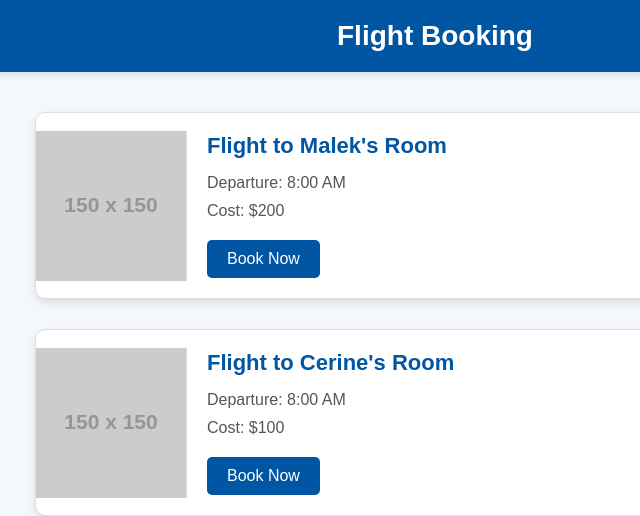
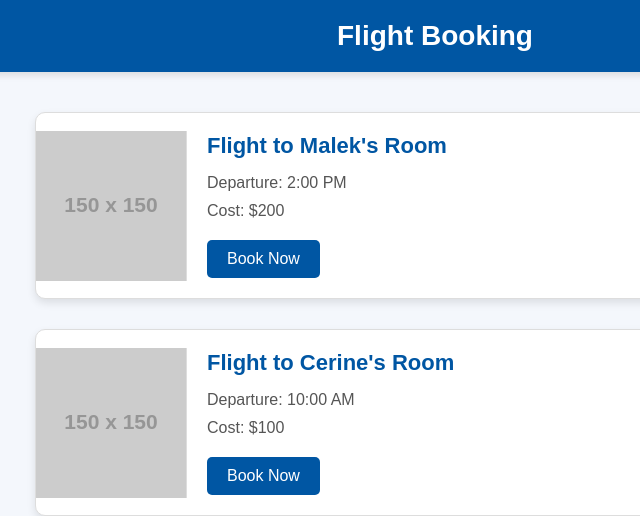
Before and after one commit to MalekPlayzYT/d, a plain HTML site: page flights.html in a window 1280 px wide. Shown: the top 516 px of the page, 205-845 px from the left. Drawn offline with Linux system fonts and the light colour scheme; placeholder pictures from the web are drawn by us.

Commit message:
flights.html

```diff
--- a/flights.html
+++ b/flights.html
@@ -157,7 +157,7 @@
             <img src="https://via.placeholder.com/150" alt="Flight to Paris">
             <div class="flight-details">
                 <h3>Flight to Malek's Room</h3>
-                <p>Departure: 8:00 AM</p>
+                <p>Departure: 2:00 PM</p>
                 <p>Cost: $200</p>
                 <button onclick="openBookingForm('Flight to Paris', 500)">Book Now</button>
             </div>
@@ -166,7 +166,7 @@
             <img src="https://via.placeholder.com/150" alt="Flight to Paris">
             <div class="flight-details">
                 <h3>Flight to Cerine's Room</h3>
-                <p>Departure: 8:00 AM</p>
+                <p>Departure: 10:00 AM</p>
                 <p>Cost: $100</p>
                 <button onclick="openBookingForm('Flight to Paris', 500)">Book Now</button>
             </div>
```
